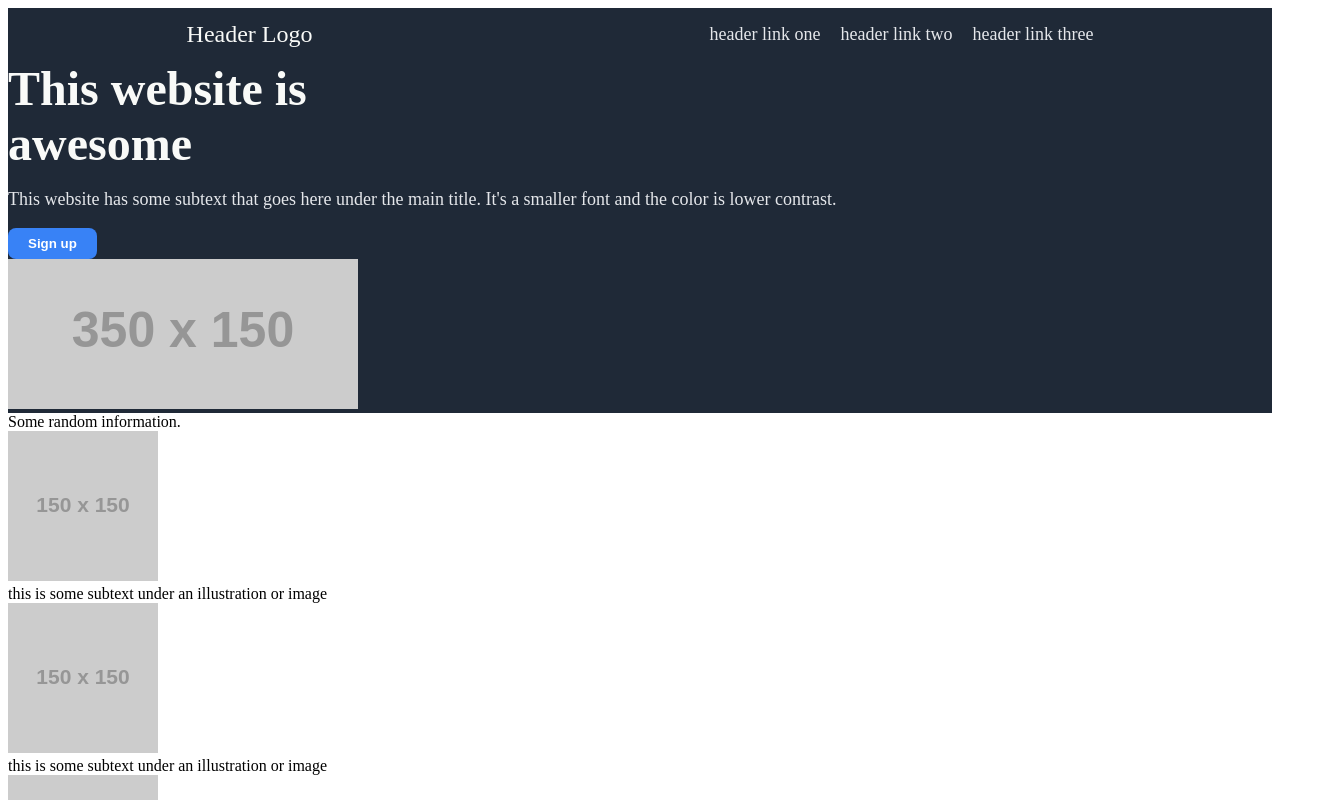
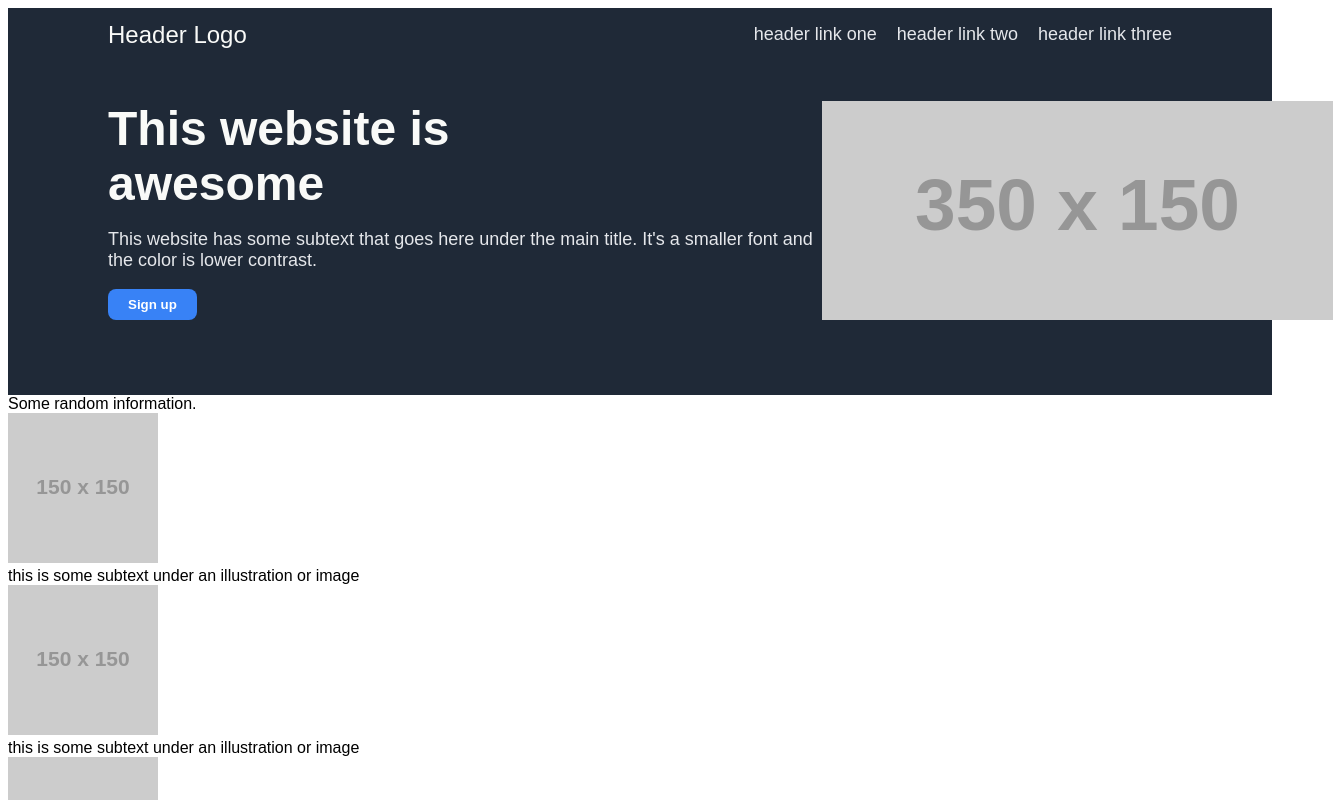
Before and after one commit to parisisaac65/landing-page, a plain HTML site: page index.html in a window 1280 px wide. Shown: the top 800 px of the page, 1333 px wide, since content can reach past the window. Drawn offline with Linux system fonts and the light colour scheme; placeholder pictures from the web are drawn by us.

Commit message:
Update style and design of header

```diff
--- a/style.css
+++ b/style.css
@@ -1,12 +1,22 @@
-.body {
+* {
+    box-sizing:border-box;
+}
+
+body {
     height: 100vh;
-
-
+    font-family: Arial, Helvetica, sans-serif;
 }
 
 
 .header, .footer{
     background-color: #1F2937;
+}
+
+.header {
+    padding: 0px 100px;
+
+
+
 }
 
 .logo {
@@ -39,8 +49,10 @@ a {
 
 .top {
     display: flex;
-    justify-content: space-around;
+    justify-content: space-between;
     align-items: center;
+
+    margin-bottom: 40px;
 }
 
 .buttons {
@@ -58,3 +70,12 @@ a {
 .call-to-action button {
     border: white;
 }
+
+.bottom {
+    display: flex;
+    padding-bottom: 75px;
+}
+
+.bottom .right{
+    display: flex;
+}
```
